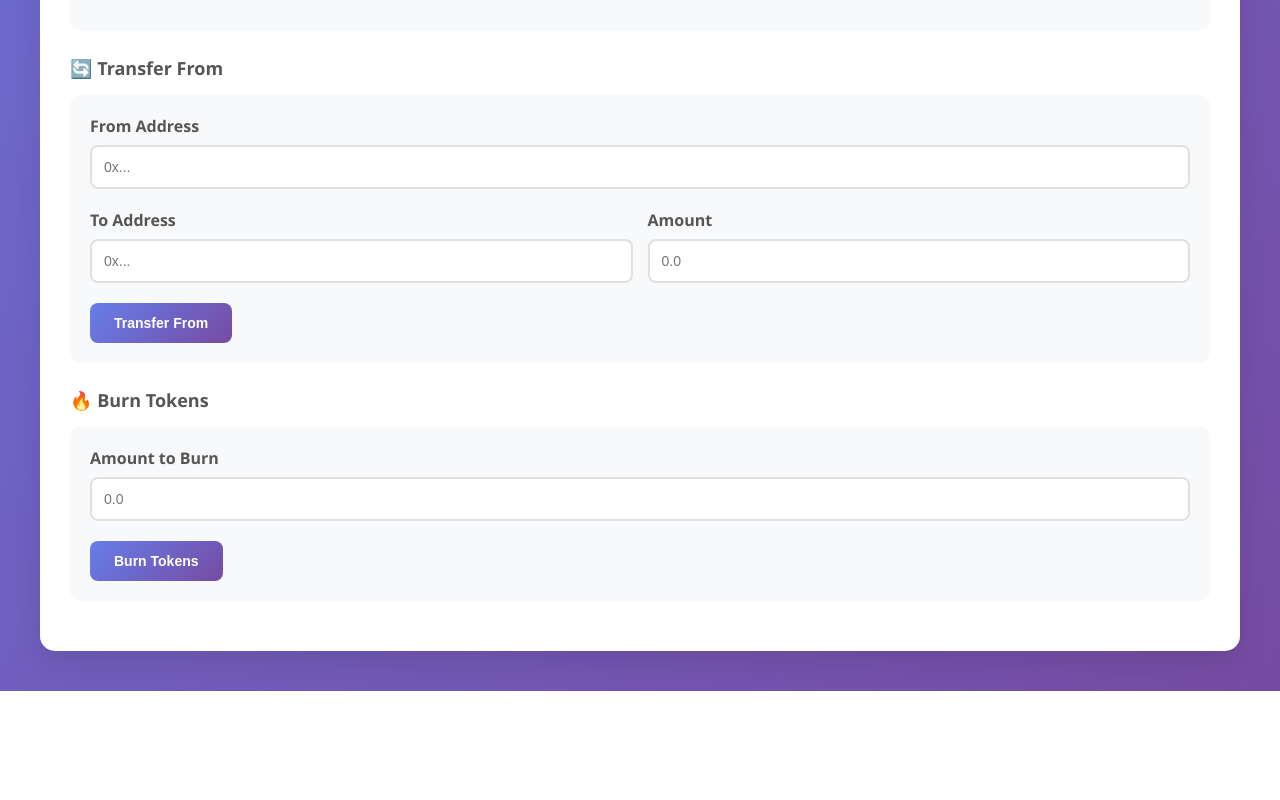
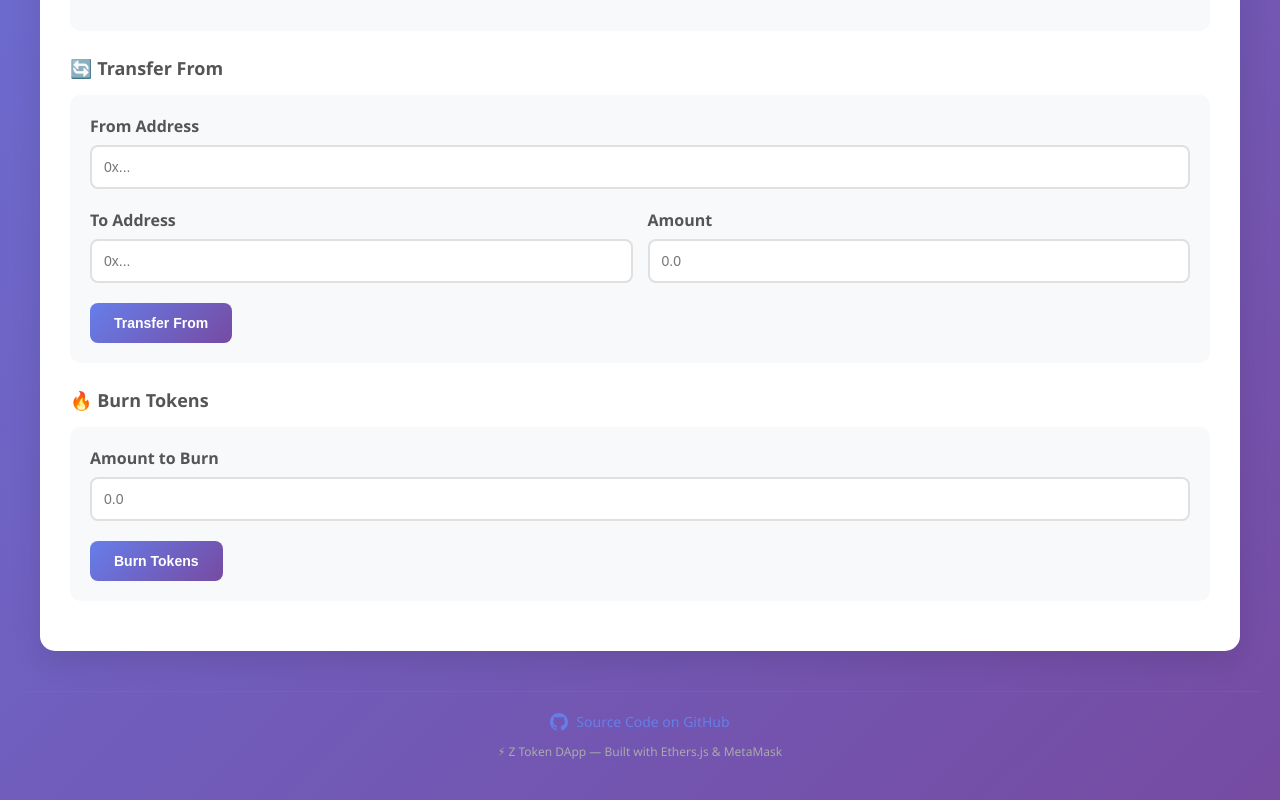
Before and after one commit to shanppc/ERC20-Dapp, a plain HTML site: page frontend/index.html in a window 1280 px wide. Shown: the part 1376-2176 px from the top of the page. Before the commit the page ends 2067 px from the top, so only its background shows below. Drawn offline with nearby package versions, Linux system fonts and the light colour scheme.

Commit message:
Added github source codec

```diff
--- a/frontend/index.html
+++ b/frontend/index.html
@@ -306,5 +306,32 @@
     <script src="https://cdn.jsdelivr.net/npm/ethers@6.7.0/dist/ethers.umd.min.js"></script>
     <script type="module" src="js/app.js"></script>
 
+    <footer style="
+        margin-top: 40px;
+        padding: 20px;
+        text-align: center;
+        border-top: 1px solid rgba(102, 126, 234, 0.2);
+        color: #888;
+        font-size: 14px;
+    ">
+        <a href="https://github.com/shanppc/ERC20-Dapp" target="_blank" rel="noopener noreferrer" style="
+            display: inline-flex;
+            align-items: center;
+            gap: 8px;
+            color: #667eea;
+            text-decoration: none;
+            font-weight: 500;
+            transition: color 0.2s;
+        " onmouseover="this.style.color='#764ba2'" onmouseout="this.style.color='#667eea'">
+            <svg xmlns="http://www.w3.org/2000/svg" width="18" height="18" viewBox="0 0 24 24" fill="currentColor">
+                <path d="M12 0C5.37 0 0 5.37 0 12c0 5.31 3.435 9.795 8.205 11.385.6.105.825-.255.825-.57 0-.285-.015-1.23-.015-2.235-3.015.555-3.795-.735-4.035-1.41-.135-.345-.72-1.41-1.23-1.695-.42-.225-1.02-.78-.015-.795.945-.015 1.62.87 1.845 1.23 1.08 1.815 2.805 1.305 3.495.99.105-.78.42-1.305.765-1.605-2.67-.3-5.46-1.335-5.46-5.925 0-1.305.465-2.385 1.23-3.225-.12-.3-.54-1.53.12-3.18 0 0 1.005-.315 3.3 1.23.96-.27 1.98-.405 3-.405s2.04.135 3 .405c2.295-1.56 3.3-1.23 3.3-1.23.66 1.65.24 2.88.12 3.18.765.84 1.23 1.905 1.23 3.225 0 4.605-2.805 5.625-5.475 5.925.435.375.81 1.095.81 2.22 0 1.605-.015 2.895-.015 3.3 0 .315.225.69.825.57A12.02 12.02 0 0 0 24 12c0-6.63-5.37-12-12-12z"/>
+            </svg>
+            Source Code on GitHub
+        </a>
+        <p style="margin: 8px 0 0 0; font-size: 12px; color: #aaa;">
+            ⚡ Z Token DApp &mdash; Built with Ethers.js &amp; MetaMask
+        </p>
+    </footer>
+
 </body>
 </html>
```
